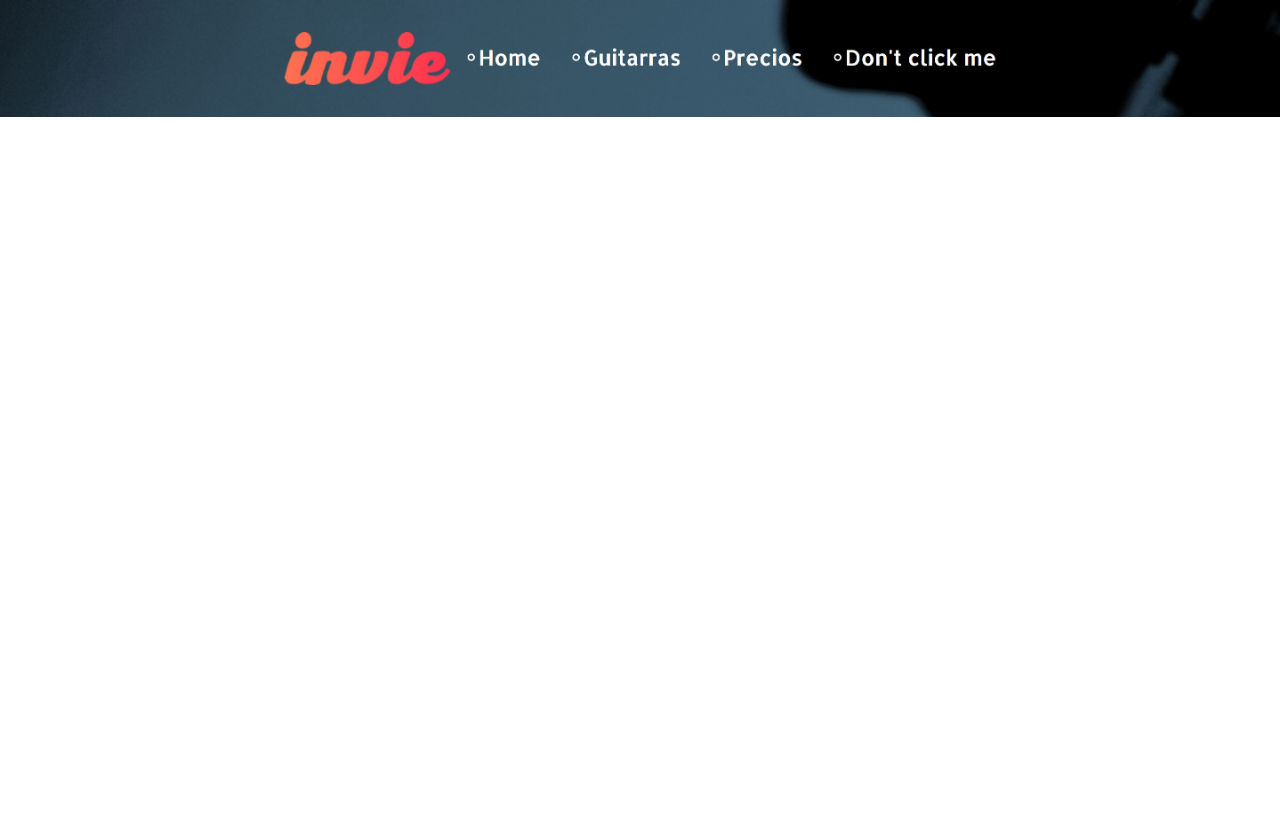
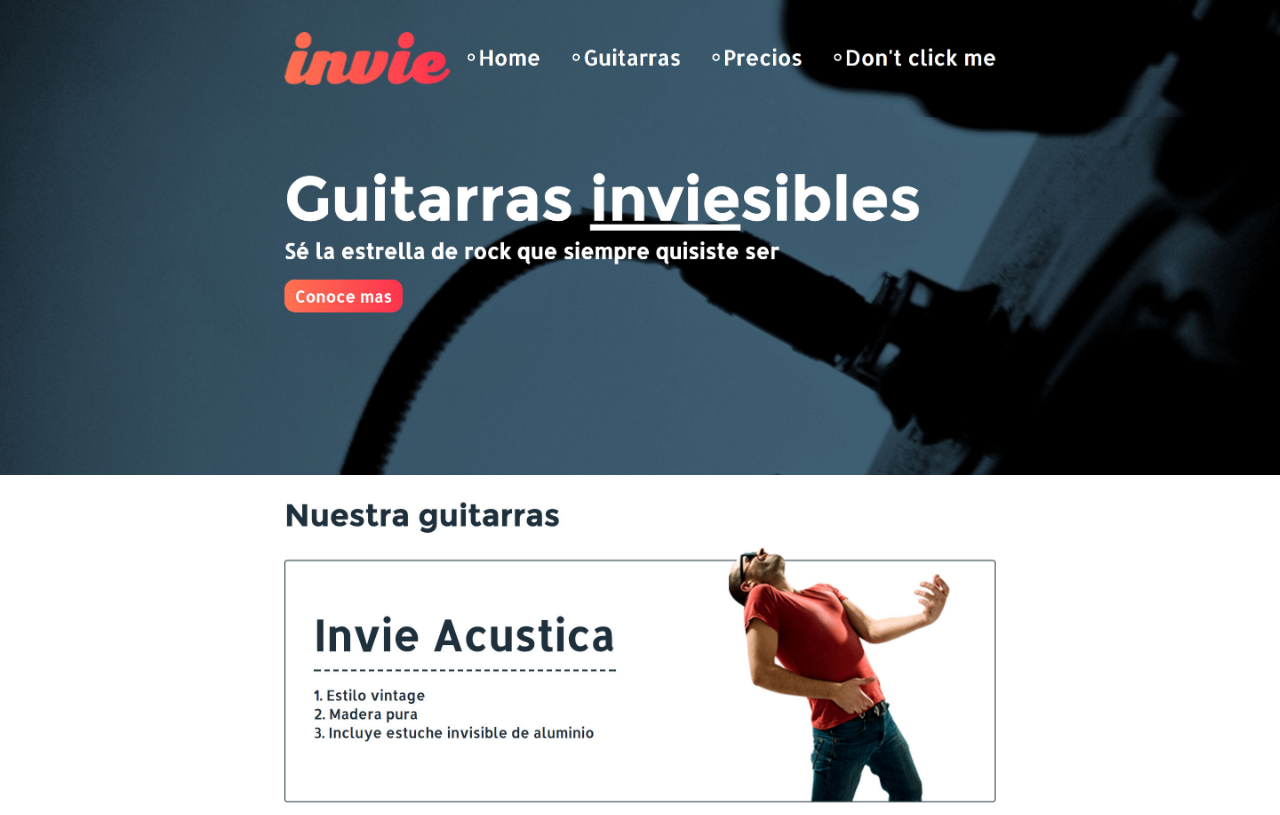
Before and after one commit to linavelandia/invie-github, a plain HTML site: page index.html in a window 1280 px wide. Drawn offline with Linux system fonts and the light colour scheme.

Commit message:
agregando guitarra acustica

```diff
--- a/index.html
+++ b/index.html
@@ -9,10 +9,14 @@
       }
       img {
         max-width: 100%;
+        vertical-align: top;
       }
     </style>
   </head>
   <body>
 <img src="header.jpg" alt="">
+<img src="hero.jpg" alt="">
+<img src="acustica.jpg" alt="">
+
   </body>
 </html>
```
Also changed, not shown: acustica.jpg (added).
